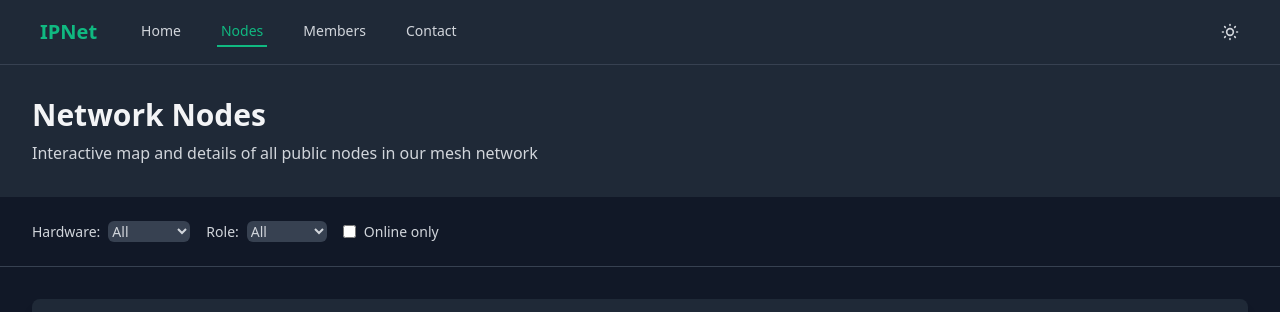
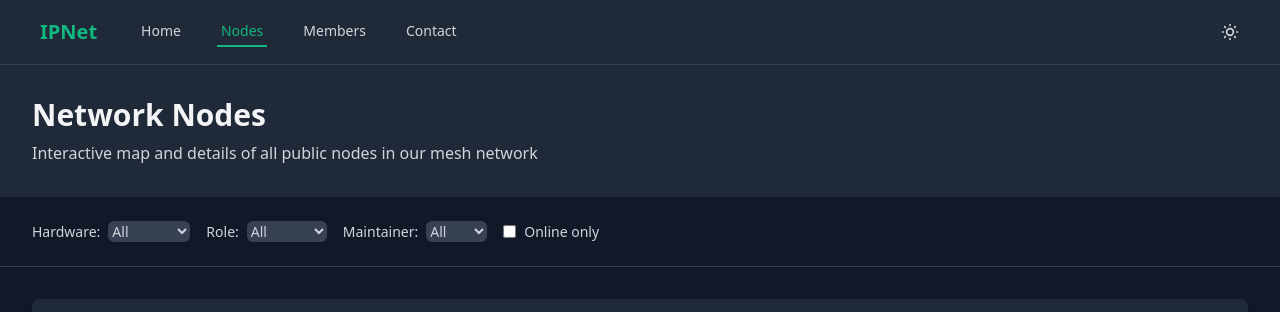
Before and after one commit to jinglemansweep/ipnet, an Eleventy site: page web/src/nodes.njk in a window 1280 px wide. Shown: the top 312 px of the page. Built offline with nearby package versions, Linux system fonts and the light colour scheme; Eleventy itself is replaced by a stand-in of ours; files that its build step writes are made by us from their sources.

Commit message:
Add owner/maintainer filtering to nodes interface

```diff
--- a/web/assets/js/app.js
+++ b/web/assets/js/app.js
@@ -83,6 +83,7 @@ function nodesData() {
         filteredNodes: [],
         selectedHardware: '',
         selectedRole: '',
+        selectedOwner: '',
         showOnlineOnly: false,
         mapInitialized: false,
         map: null,
@@ -102,6 +103,10 @@ function nodesData() {
 
         get availableHardware() {
             return [...new Set(this.nodes.map(node => node.hardware))];
+        },
+
+        get availableOwners() {
+            return [...new Set(this.nodes.map(node => node.memberId))].sort();
         },
 
         get onlineNodesCount() {
@@ -165,9 +170,11 @@ function nodesData() {
                     node.hardware.toLowerCase().includes(this.selectedHardware.toLowerCase());
                 const roleMatch = !this.selectedRole ||
                     node.meshRole === this.selectedRole;
+                const ownerMatch = !this.selectedOwner ||
+                    node.memberId === this.selectedOwner;
                 const onlineMatch = !this.showOnlineOnly || node.isOnline !== false;
 
-                return hardwareMatch && roleMatch && onlineMatch;
+                return hardwareMatch && roleMatch && ownerMatch && onlineMatch;
             });
 
             this.updateMapMarkers();
--- a/web/src/nodes.njk
+++ b/web/src/nodes.njk
@@ -38,6 +38,16 @@ extraScripts: |
                     <option value="">All</option>
                     <option value="client">Client</option>
                     <option value="repeater">Repeater</option>
+                    <option value="room">Room</option>
+                </select>
+            </div>
+            <div class="flex items-center space-x-2">
+                <label class="text-sm font-medium text-gray-700 dark:text-gray-300">Maintainer:</label>
+                <select x-model="selectedOwner" @change="applyFilters()" class="form-select text-sm border-gray-300 dark:border-gray-600 dark:bg-gray-700 dark:text-gray-300 rounded-md">
+                    <option value="">All</option>
+                    <template x-for="owner in availableOwners" :key="owner">
+                        <option :value="owner" x-text="owner.toUpperCase()"></option>
+                    </template>
                 </select>
             </div>
             <div class="flex items-center space-x-2">
```
